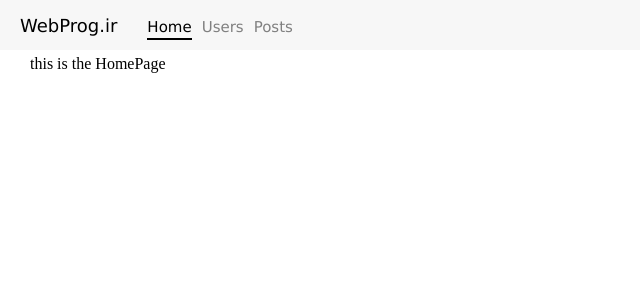
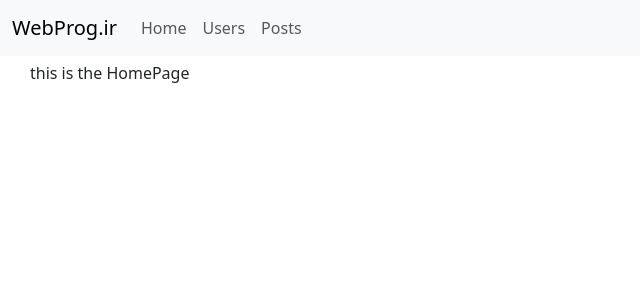
Before and after one commit to mobinasafaei/mobinasafaei.github.io, a Vue app: page / in a window 1280 px wide. Shown: the top 300 px of the page, without its empty margins (0-640 px from the left). Built offline with nearby package versions, Linux system fonts and the light colour scheme.

Commit message:
Add show each user card feature

```diff
--- a/package.json
+++ b/package.json
@@ -8,6 +8,8 @@
     "lint": "vue-cli-service lint"
   },
   "dependencies": {
+    "axios": "^1.4.0",
+    "bootstrap": "^5.3.0",
     "core-js": "^3.8.3",
     "vue": "^3.2.13",
     "vue-router": "^4.2.2"
--- a/src/App.vue
+++ b/src/App.vue
@@ -1,54 +1,18 @@
 <template>
   <div>
-    <div id="navbar">
-      <div style="padding-top:15px; padding-left:20px; padding-bottom:5px;">
-        <p id="web-icon">WebProg.ir</p>
-        <router-link :to="{name:'HomePage'}" class="router-link" style="margin-left:30px">Home</router-link>
-        <router-link :to="{name:'UsersPage'}" class="router-link">Users</router-link>
-        <router-link :to="{name:'PostsPage'}" class="router-link">Posts</router-link>
-      </div>
-    </div>
+    <HeaderView />
     <router-view style="margin-left:30px; margin-top:5px;"></router-view>
   </div>
 </template>
 
 <script>
+import HeaderView from "./components/HeaderView.vue";
 export default {
   name: "App",
-  components: {}
+  components: { HeaderView }
 };
 </script>
 
 <style>
-.router-link {
-  color: grey;
-  text-decoration-line: none;
-  font-family: "Lucida Sans", "Lucida Sans Regular", "Lucida Grande",
-    "Lucida Sans Unicode", Geneva, Verdana, sans-serif;
-  font-size: 15px;
-  font-weight: thin;
-  margin-right: 10px;
-  display: inline-block;
-}
-.router-link-active {
-  color: black;
-  /* text-decoration: underline black 2px;
-  text-underline-offset: 2px; */
-  border-bottom: black solid 2px;
-  padding-bottom: 2px;
-}
-#web-icon {
-  display: inline-block;
-  font-family: "Lucida Sans", "Lucida Sans Regular", "Lucida Grande",
-    "Lucida Sans Unicode", Geneva, Verdana, sans-serif;
-  font-size: 18px;
-}
-#navbar {
-  background-color: #f7f7f7;
-  height: 50px;
-}
-* {
-  margin: 0px;
-  padding: 0px;
-}
+
 </style>
--- /dev/null
+++ b/src/components/HeaderView.vue
@@ -0,0 +1,38 @@
+<template>
+  <nav class="navbar navbar-expand-lg bg-body-tertiary">
+    <div class="container-fluid">
+      <a class="navbar-brand" href="#">WebProg.ir</a>
+      <button
+        class="navbar-toggler"
+        type="button"
+        data-bs-toggle="collapse"
+        data-bs-target="#navbarNav"
+        aria-controls="navbarNav"
+        aria-expanded="false"
+        aria-label="Toggle navigation"
+      >
+        <span class="navbar-toggler-icon"></span>
+      </button>
+      <div class="collapse navbar-collapse" id="navbarNav">
+        <ul class="navbar-nav">
+          <li class="nav-item">
+            <router-link :to="{name:'homepage'}" class="nav-link">Home</router-link>
+          </li>
+          <li class="nav-item">
+            <router-link :to="{name:'userspage'}" class="nav-link">Users</router-link>
+          </li>
+          <li class="nav-item">
+            <router-link :to="{name:'postspage'}" class="nav-link">Posts</router-link>
+          </li>
+        </ul>
+      </div>
+    </div>
+  </nav>
+</template>
+
+<script>
+export default {};
+</script>
+
+<style>
+</style>
--- a/src/components/UsersPage.vue
+++ /dev/null
@@ -1,15 +0,0 @@
-<template>
-  <div>
-    <p>this is the UsersPage</p>
-  </div>
-</template>
-
-<script>
-export default {
-
-}
-</script>
-
-<style>
-
-</style>
--- /dev/null
+++ b/src/components/users/UserCard.vue
@@ -0,0 +1,24 @@
+<template>
+  <div>
+    <div class="card" style="width: 18rem;">
+      <div class="card-header">
+        <router-link :to="{name:'showuser', params: { id: user.id } }">{{user.name}}</router-link>
+      </div>
+      <ul class="list-group list-group-flush">
+        <li class="list-group-item">{{ user.username }}</li>
+        <li class="list-group-item">{{ user.email }}</li>
+        <li class="list-group-item">{{ user.phone }}</li>
+      </ul>
+    </div>
+  </div>
+</template>
+
+<script>
+// import { useRoute } from "vue-router";
+export default {
+  props: { user: Object }
+};
+</script>
+
+<style>
+</style>
--- a/src/main.js
+++ b/src/main.js
@@ -1,6 +1,8 @@
 import { createApp } from 'vue'
 import App from './App.vue'
 import router from './router'
+import 'bootstrap/dist/js/bootstrap.bundle.js'
+import 'bootstrap/dist/css/bootstrap.min.css'
 
 const app = createApp(App)
 app.use(router)
--- /dev/null
+++ b/src/pages/users/ShowUser.vue
@@ -0,0 +1,53 @@
+<template>
+  <div>
+    <h1>Users</h1>
+    <div class="row g-3">
+      <div v-if="loading" class="spinner-border text-secondary" role="status">
+        <span class="visually-hidden">Loading...</span>
+      </div>
+      <div v-else class="col-md-3">
+        <UserCard :user="user" />
+      </div>
+    </div>
+  </div>
+</template>
+
+<script>
+import UserCard from "@/components/users/UserCard.vue";
+import axios from "axios";
+import { useRoute } from "vue-router";
+// import { useRoute } from "vue-router";
+
+export default {
+  components: { UserCard },
+  data() {
+    return {
+      user: {},
+      loading: true,
+      id: useRoute().params.id
+      // id: useRoute.params.id
+    };
+  },
+  mounted() {
+    this.getusersData();
+  },
+  methods: {
+    getusersData() {
+      axios
+        .get(`https://jsonplaceholder.typicode.com/users/${this.id}`)
+        .then(response => {
+          // console.log(response);
+          this.user = response.data;
+          this.loading = false;
+        })
+        .catch(error => {
+          // handle error
+          console.log(error);
+        });
+    }
+  }
+};
+</script>
+
+  <style>
+</style>
--- /dev/null
+++ b/src/pages/users/UsersPage.vue
@@ -0,0 +1,52 @@
+<template>
+  <div>
+    <h1>Users</h1>
+    <div class="row g-3" v-if="!idExist">
+      <div v-if="loading" class="spinner-border text-secondary" role="status">
+        <span class="visually-hidden">Loading...</span>
+      </div>
+      <div v-else class="col-md-3" v-for="user in users" :key="user.id">
+        <UserCard :user="user" />
+      </div>
+    </div>
+  </div>
+</template>
+
+<script>
+import UserCard from "@/components/users/UserCard.vue";
+import axios from "axios";
+import { useRoute } from "vue-router";
+
+export default {
+  components: { UserCard },
+  data() {
+    return {
+      users: [],
+      loading: true,
+      idExist: false
+    };
+  },
+  mounted() {
+    this.getusersData();
+    this.changeIdStatus();
+  },
+  methods: {
+    getusersData() {
+      axios
+        .get("https://jsonplaceholder.typicode.com/users")
+        .then(response => {
+          this.users = response.data;
+          this.loading = false;
+        })
+        .catch(error => {
+          console.log(error);
+        });
+    },
+    changeIdStatus() {
+      if (useRoute().params.id !== undefined) {
+        this.idExist = true;
+      }
+    }
+  }
+};
+</script>
```
Also changed, not shown: src/router.js (+10 -8 lines), src/pages/HomePage.vue (renamed from src/components/HomePage.vue), src/pages/NotFound.vue (renamed from src/components/NotFound.vue), src/pages/PostsPage.vue (renamed from src/components/PostsPage.vue), 1 other file (tests, documents, lock files or other folders).
